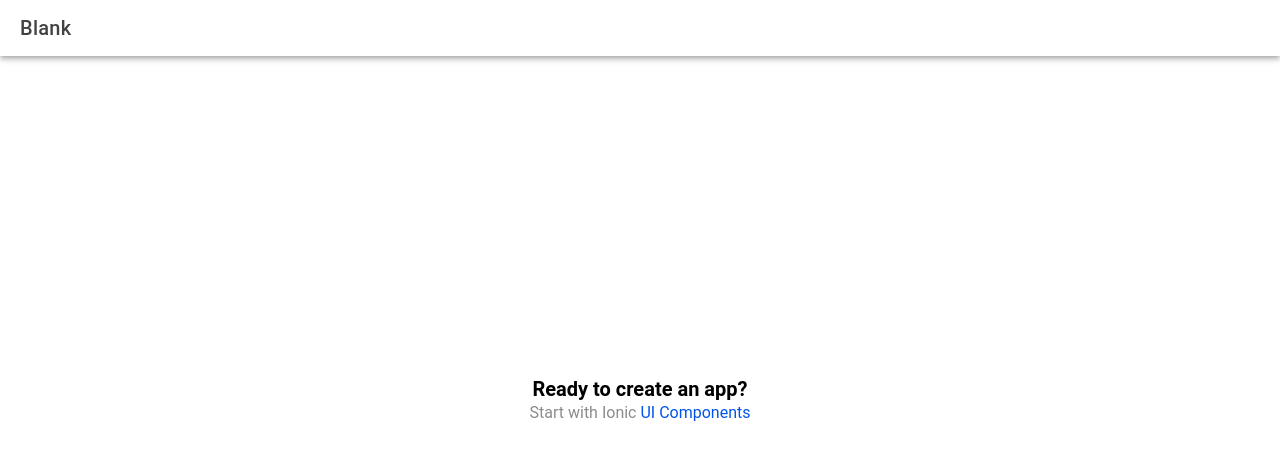
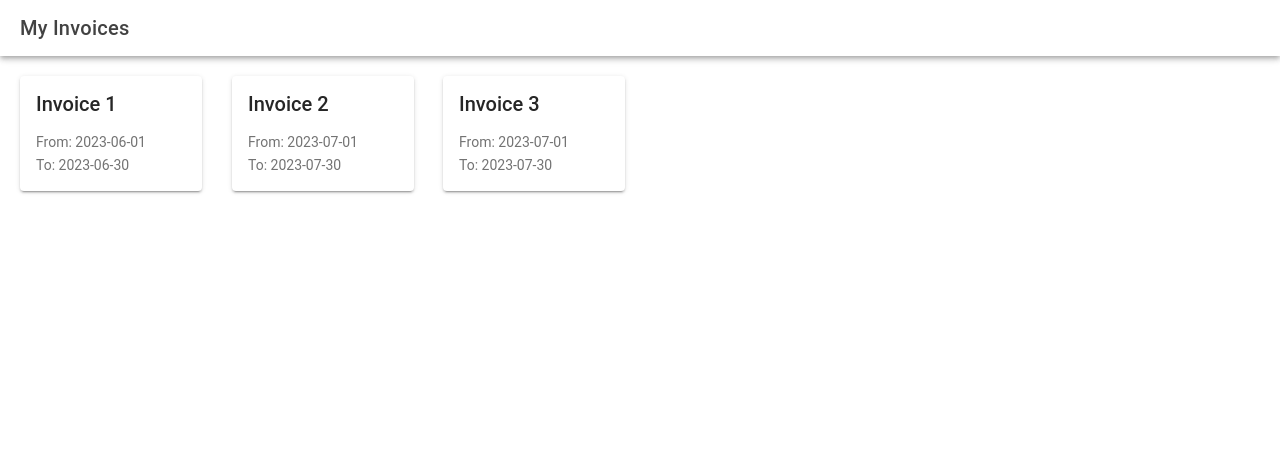
Before and after one commit to erperejildo/myPayslips, a React (Vite) app: page /home in a window 1280 px wide. Shown: the top 460 px of the page. Built offline with nearby package versions, Linux system fonts and the light colour scheme.

Commit message:
Invoice interface and grid

```diff
--- /dev/null
+++ b/src/interfaces/Invoice.ts
@@ -0,0 +1,6 @@
+interface Invoice {
+  id: number;
+  fromDate: string;
+  toDate: string;
+  file: string;
+}
--- a/src/pages/Home.tsx
+++ b/src/pages/Home.tsx
@@ -1,22 +1,66 @@
-import { IonContent, IonHeader, IonPage, IonTitle, IonToolbar } from '@ionic/react';
-import ExploreContainer from '../components/ExploreContainer';
+import {
+  IonCard,
+  IonCardContent,
+  IonCardHeader,
+  IonCardTitle,
+  IonCol,
+  IonContent,
+  IonGrid,
+  IonHeader,
+  IonPage,
+  IonRow,
+  IonTitle,
+  IonToolbar,
+} from '@ionic/react';
 import './Home.css';
+
+const invoices: Invoice[] = [
+  {
+    id: 1,
+    fromDate: '2023-06-01',
+    toDate: '2023-06-30',
+    file: 'https://via.placeholder.com/100x200',
+  },
+  {
+    id: 2,
+    fromDate: '2023-07-01',
+    toDate: '2023-07-30',
+    file: 'https://via.placeholder.com/100x200',
+  },
+  {
+    id: 3,
+    fromDate: '2023-07-01',
+    toDate: '2023-07-30',
+    file: 'https://via.placeholder.com/100x200',
+  },
+];
 
 const Home: React.FC = () => {
   return (
     <IonPage>
       <IonHeader>
         <IonToolbar>
-          <IonTitle>Blank</IonTitle>
+          <IonTitle>My Invoices</IonTitle>
         </IonToolbar>
       </IonHeader>
       <IonContent fullscreen>
-        <IonHeader collapse="condense">
-          <IonToolbar>
-            <IonTitle size="large">Blank</IonTitle>
-          </IonToolbar>
-        </IonHeader>
-        <ExploreContainer />
+        <IonGrid>
+          <IonRow>
+            {invoices.map((invoice) => (
+              <IonCol size="6" size-md="3" size-lg="2" key={invoice.id}>
+                <IonCard className="custom-card">
+                  <IonCardHeader>
+                    <IonCardTitle>Invoice {invoice.id}</IonCardTitle>
+                  </IonCardHeader>
+                  <IonCardContent>
+                    <p>From: {invoice.fromDate}</p>
+                    <p>To: {invoice.toDate}</p>
+                  </IonCardContent>{' '}
+                </IonCard>
+              </IonCol>
+            ))}
+          </IonRow>
+        </IonGrid>
       </IonContent>
     </IonPage>
   );
```
Also changed, not shown: 2 other files (tests, documents, lock files or other folders).
